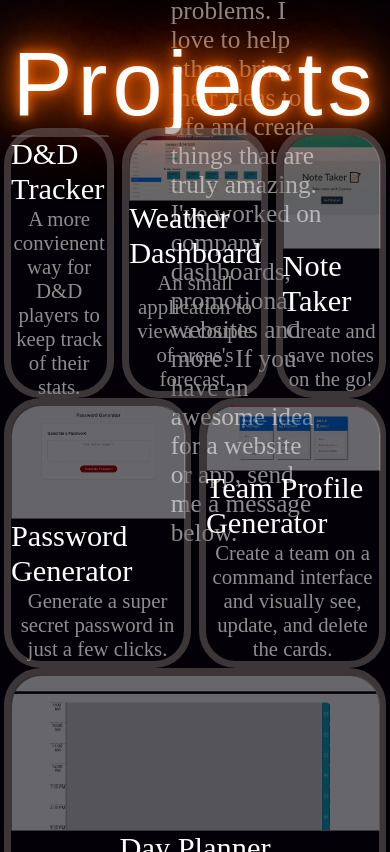
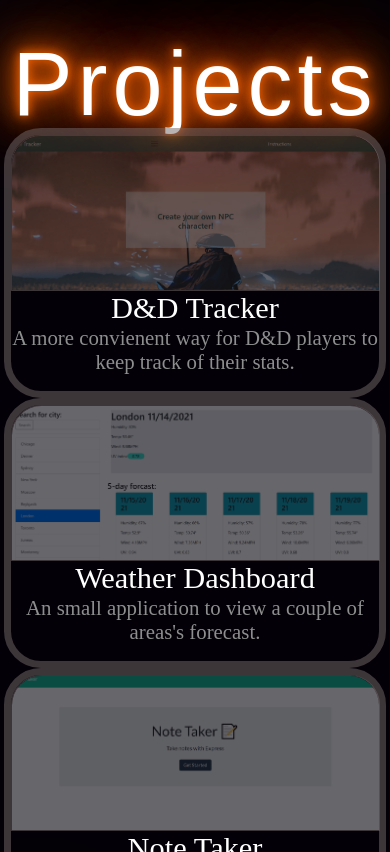
Before and after one commit to BossyLemon0/React_Portfolio, a React (Create React App) app: page / in a window 390 px wide. Shown: the part 1812-2664 px from the top of the page. Built offline with nearby package versions, Linux system fonts and the light colour scheme.

Commit message:
media query for projects

```diff
--- a/src/styles/App.css
+++ b/src/styles/App.css
@@ -211,6 +211,7 @@ body{
     width: 80%; /*100 and 90 look good as well*/
     height: 65%;
     justify-content: space-evenly;
+    /* white-space: nowrap; */
 }
 .contentFrames{
     display:flex;
@@ -374,12 +375,18 @@ body{
     padding: 0% 8%;
 }
 .myInfoHeader{
+    /* font-size: 5.7vh; */
+    /* height: 20%; */
     font-size: 5.7vh;
     padding-bottom: 1%;
 }
 .myInfoContent{
+    /* height: 80%; */
     color: #8E8E8E;
-    font-size: 3vh;
+    /* font-size: 3vh; */
+    /* font-size: 2vw;   */
+    font-size: clamp(1rem, 1.7vw, 1.5rem);
+    /* font-size: 120%; */
 }
 
 
@@ -436,3 +443,12 @@ body{
   @media (min-width: 1200px) {
     /* CSS rules for large desktops */
   }
+
+
+  /*
+  projects at width 948 and under
+  submit button at width 1123 and under
+  nav at width 703 and under
+  Hero Title at 529 and under
+  content overflow on big screens
+  */
--- a/src/styles/Projects.css
+++ b/src/styles/Projects.css
@@ -124,3 +124,22 @@
 } */
 
 /* #endregion */
+
+@media (max-width: 948px) {
+  /* CSS rules for small laptops */
+  .project_container_boxes{
+    width: 100vw;
+  }
+  .row{
+      display: flex;
+      /* flex-direction: column; */
+      flex-wrap: wrap;
+  }
+  .column_box{
+    flex: 1 1 50%;
+  }
+  /* .project{
+    height: 200vh;
+  } */
+
+}
```
